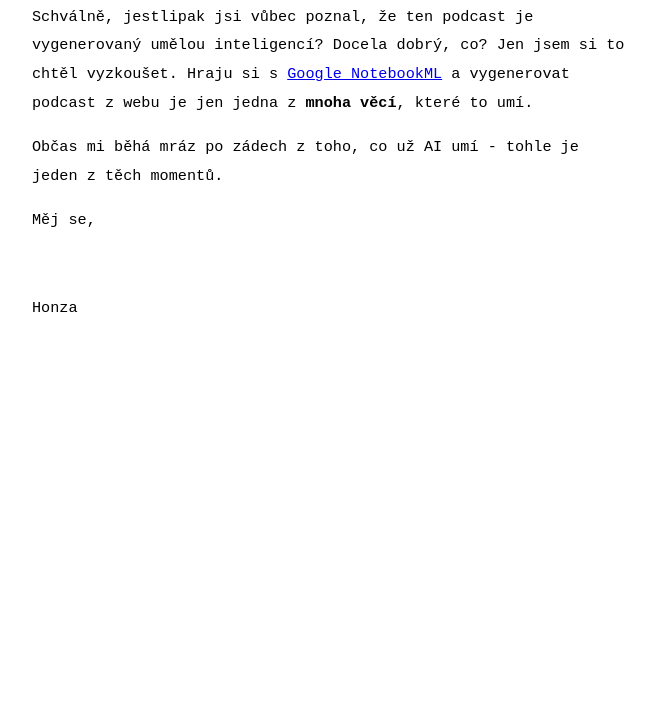
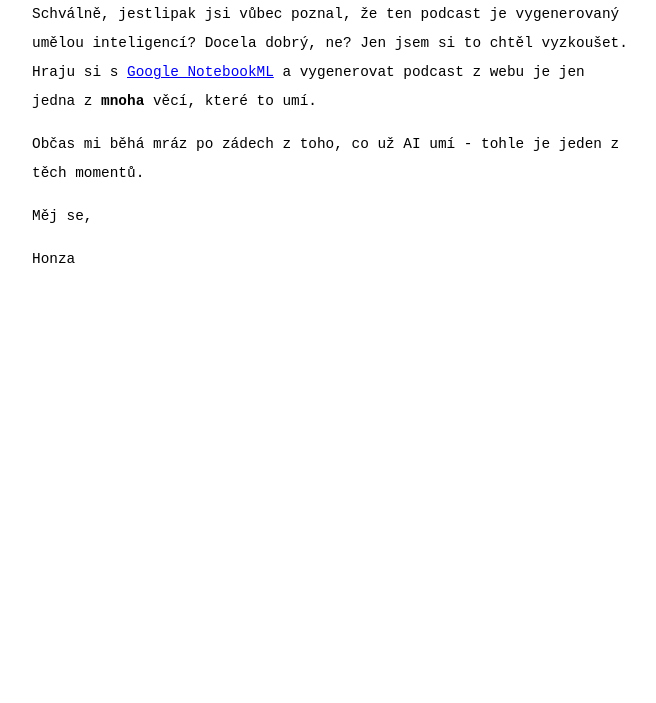
Before and after one commit to honzabe/bazinga-podcast, a plain HTML site: page msg.html in a window 1280 px wide. Shown: the part 97-800 px from the top of the page, without its empty margins (308-964 px from the left). Drawn offline with Linux system fonts and the light colour scheme.

Commit message:
Minor changes

```diff
--- a/msg.html
+++ b/msg.html
@@ -12,17 +12,16 @@
             max-width: 600px;
             margin: 0 auto;
             line-height: 1.8rem;
-            font-size: 0.95rem;
+            font-size: 0.90rem;
         }
     </style>
 </head>
 <body>
     <h1>Zdar Rony,</h1>
 
-    <p>Schválně, jestlipak jsi vůbec poznal, že ten podcast je vygenerovaný umělou inteligencí? Docela dobrý, co? Jen jsem si to chtěl vyzkoušet. Hraju si s <a href="https://notebooklm.google/">Google NotebookML</a> a vygenerovat podcast z webu je jen jedna z <b>mnoha věcí</b>, které to umí.</p>
+    <p>Schválně, jestlipak jsi vůbec poznal, že ten podcast je vygenerovaný umělou inteligencí? Docela dobrý, ne? Jen jsem si to chtěl vyzkoušet. Hraju si s <a href="https://notebooklm.google/">Google NotebookML</a> a vygenerovat podcast z webu je jen jedna z <b>mnoha</b> věcí, které to umí.</p>
     <p>Občas mi běhá mráz po zádech z toho, co už AI umí - tohle je jeden z těch momentů.</p>
     <p>Měj se,</p>
-    <br>
     <p>Honza</p>
 </body>
 </html>
```
